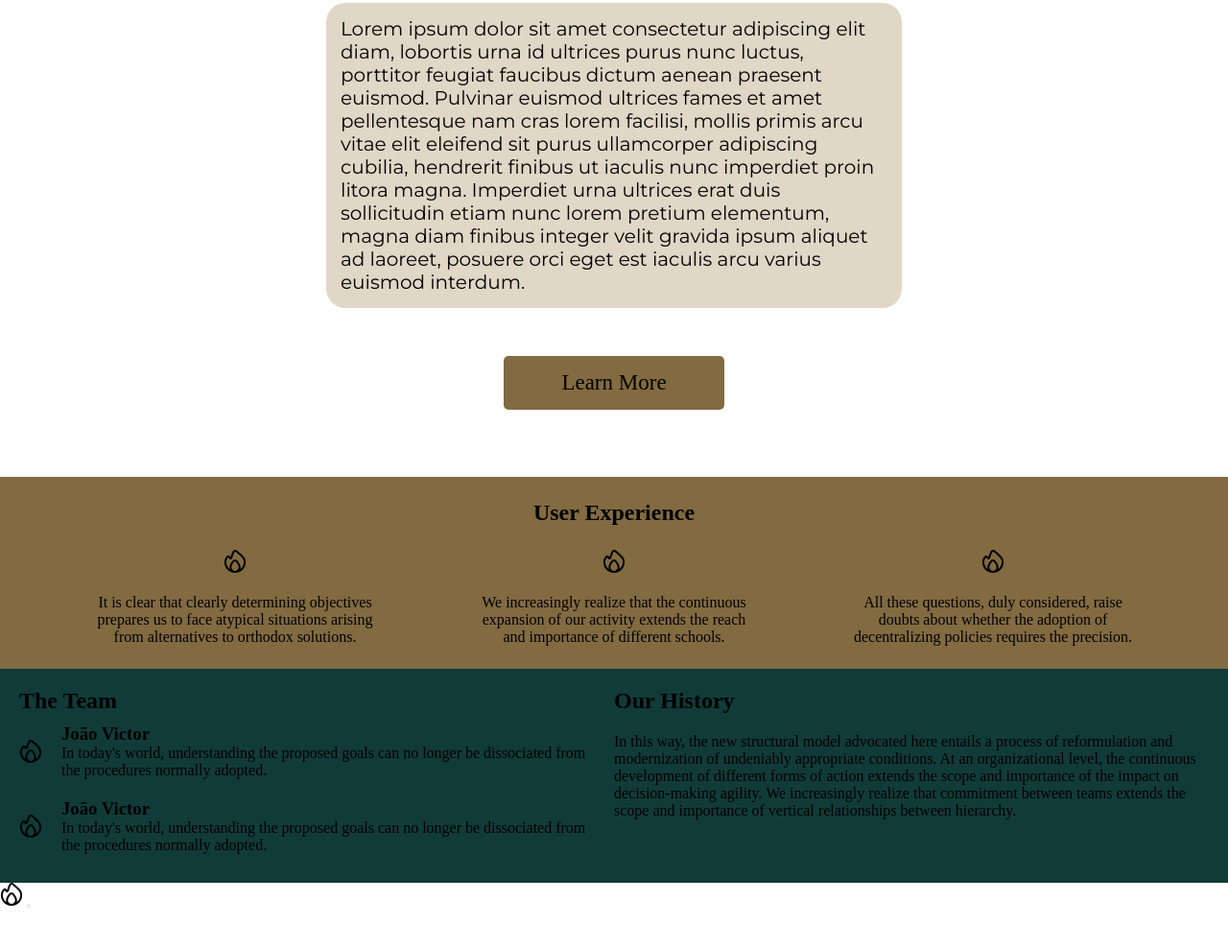
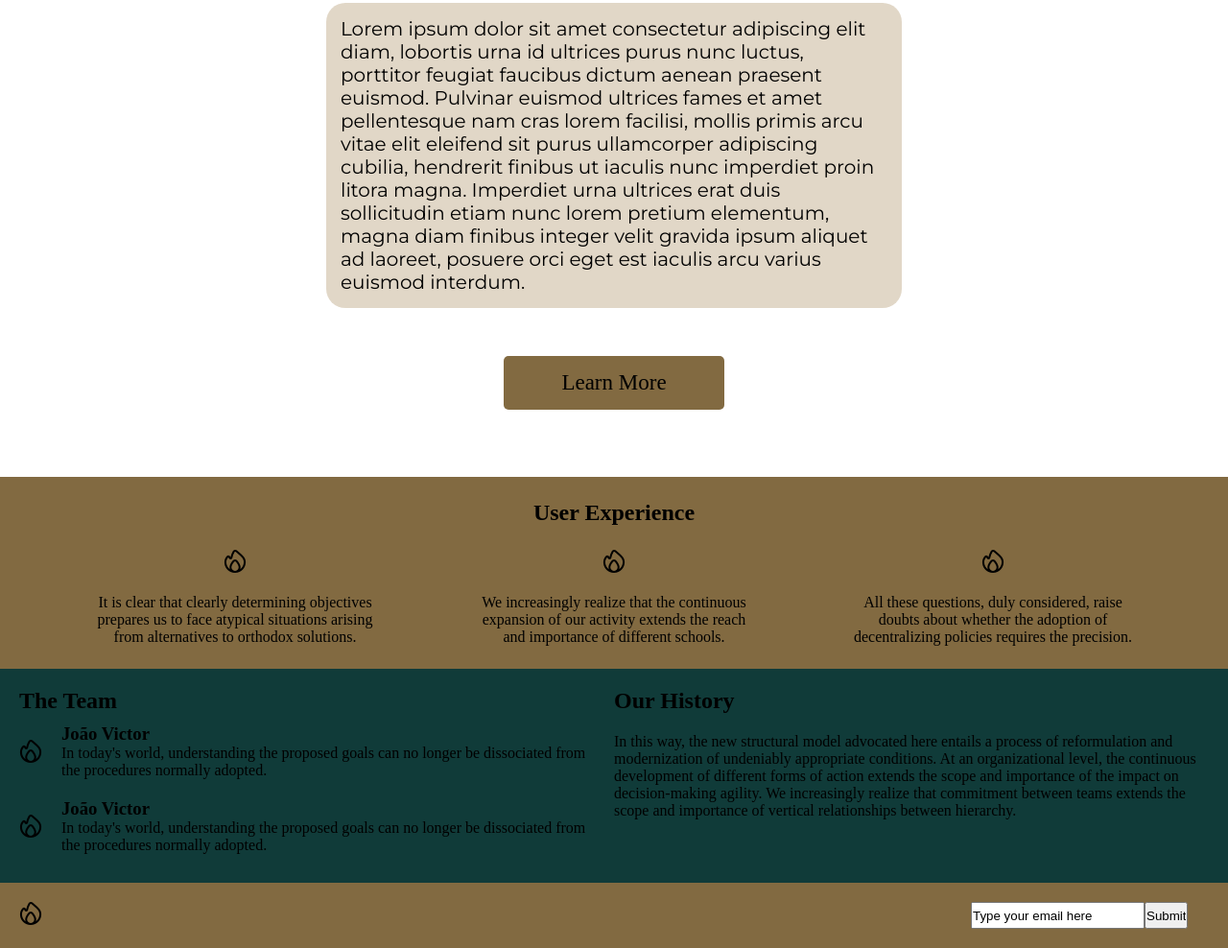
Before and after one commit to joaovvoliveira/Projects-Front, a plain HTML site: page pratica/index.html in a window 1280 px wide. Shown: the part 253-1241 px from the top of the page at 96% size. Before the commit the page ends 1201 px from the top, so only its background shows below. Drawn offline with nearby package versions, Linux system fonts and the light colour scheme.

Commit message:
Final projeto pratico FLEXBOX

```diff
--- a/pratica/index.html
+++ b/pratica/index.html
@@ -69,10 +69,12 @@
         </section>
     </main>
     <footer class="newsletter">
-        <img src="./img/flame.png" alt="">
-        <button class="btn-send">
-
-        </button>
+        <div class="newsletter-img">
+            <img src="./img/flame.png" alt="">
+        </div>
+        <input type="text" name="fEmail" id="" value="Type your email here">
+        <input class="btnSubmit" type="submit" value="Submit">
+    </button>
     </footer>
 </body>
 </html>
--- a/pratica/style.css
+++ b/pratica/style.css
@@ -136,3 +136,14 @@ color scheme:
 .about-history h2{
     padding-bottom: 20px;
 }
+
+.newsletter{
+    background-color: #826a41;
+    display: flex;
+    justify-content: flex-start;
+    padding: 20px;
+}
+
+.newsletter-img{
+    flex-basis: 80%;
+}
```
